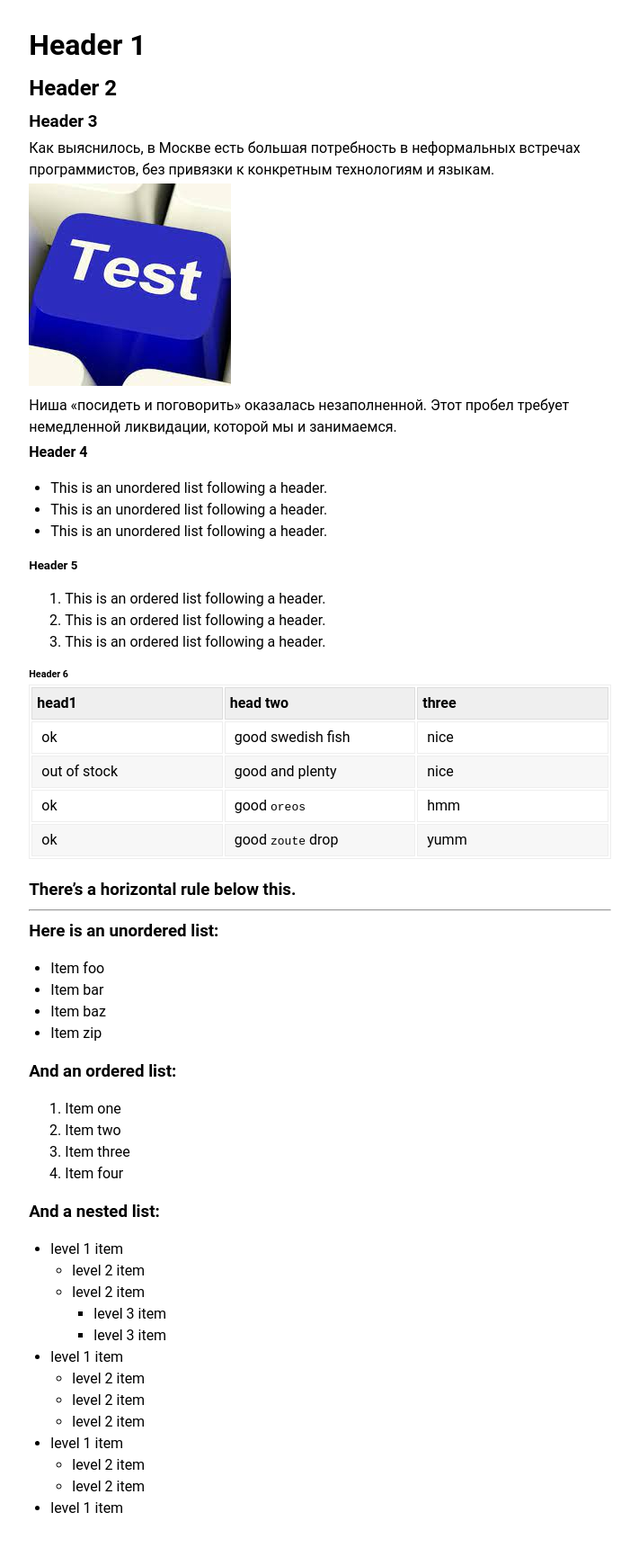
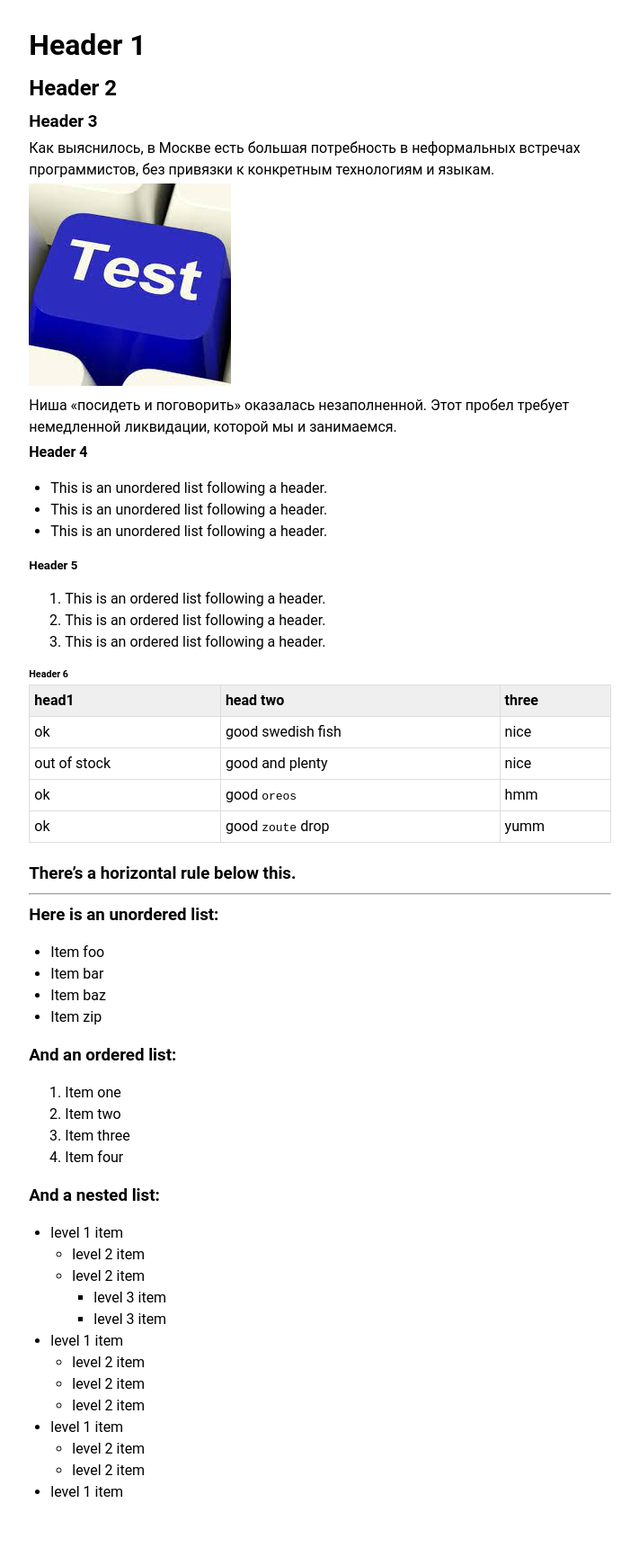
Before and after one commit to robolab812/site-1, a Jekyll site: the page built from index.md, in a window 1280 px wide. Shown: the whole page at 90% size, without its empty margins (284-995 px from the left). Built offline with Jekyll 4.4.1, drawn with Linux system fonts in a browser that asks for light colours.

Commit message:
Update style.css

```diff
--- a/assets/style.css
+++ b/assets/style.css
@@ -169,11 +169,11 @@ hr.thin {
   border-bottom: 1px solid rgba(255, 255, 255, 0.3);
 }
 
-table{
-	border: 1px solid #eee;
-	table-layout: fixed;
+table {
 	width: 100%;
 	margin-bottom: 20px;
+	border: 1px solid #dddddd;
+	border-collapse: collapse;
 }
 table th {
 	font-weight: bold;
@@ -181,14 +181,7 @@ table th {
 	background: #efefef;
 	border: 1px solid #dddddd;
 }
-table td{
-	padding: 5px 10px;
-	border: 1px solid #eee;
-	text-align: left;
+table td {
+	border: 1px solid #dddddd;
+	padding: 5px;
 }
-table tbody tr:nth-child(odd){
-	background: #fff;
-}
-table tbody tr:nth-child(even){
-	background: #F7F7F7;
-}
```
